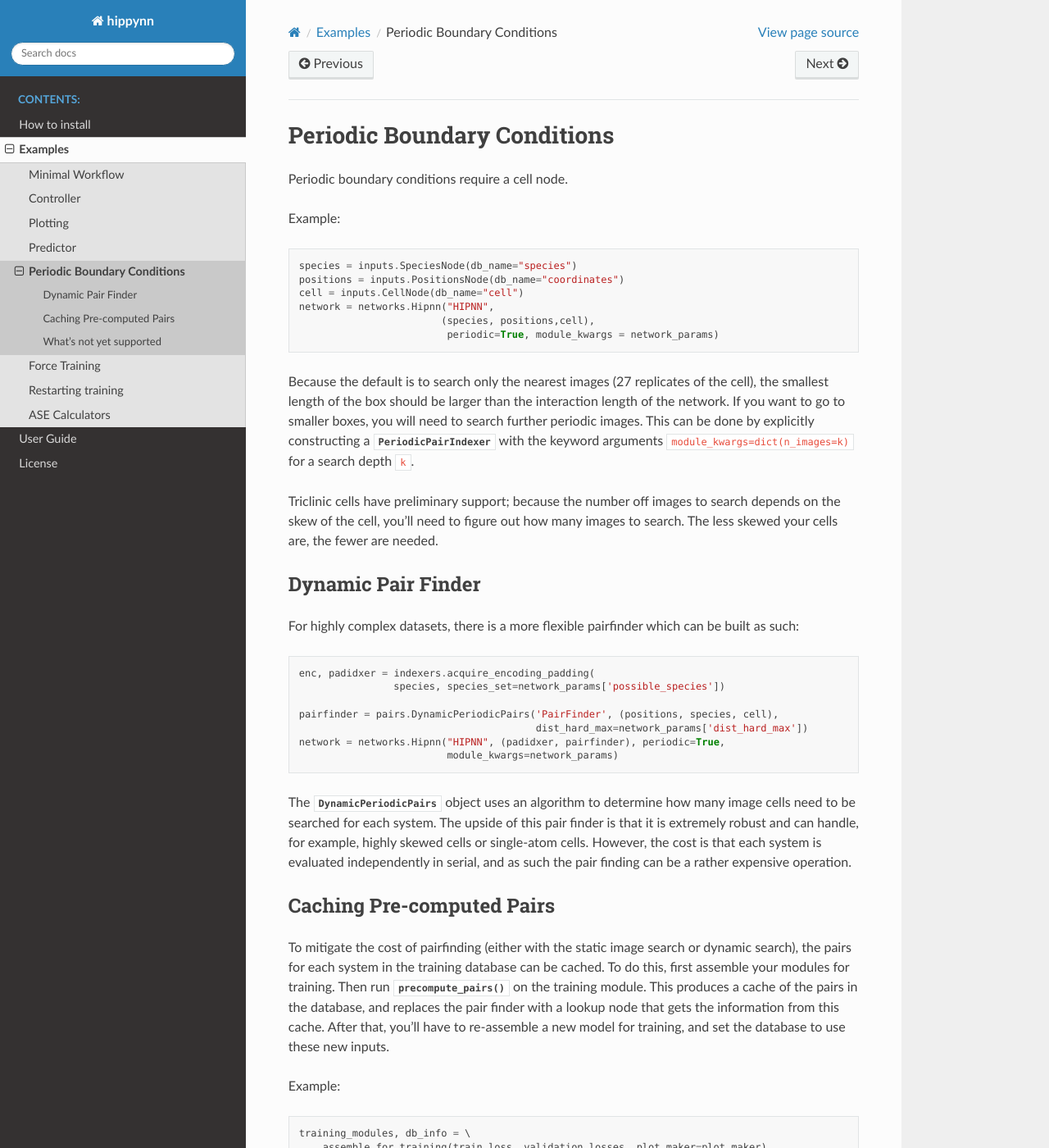
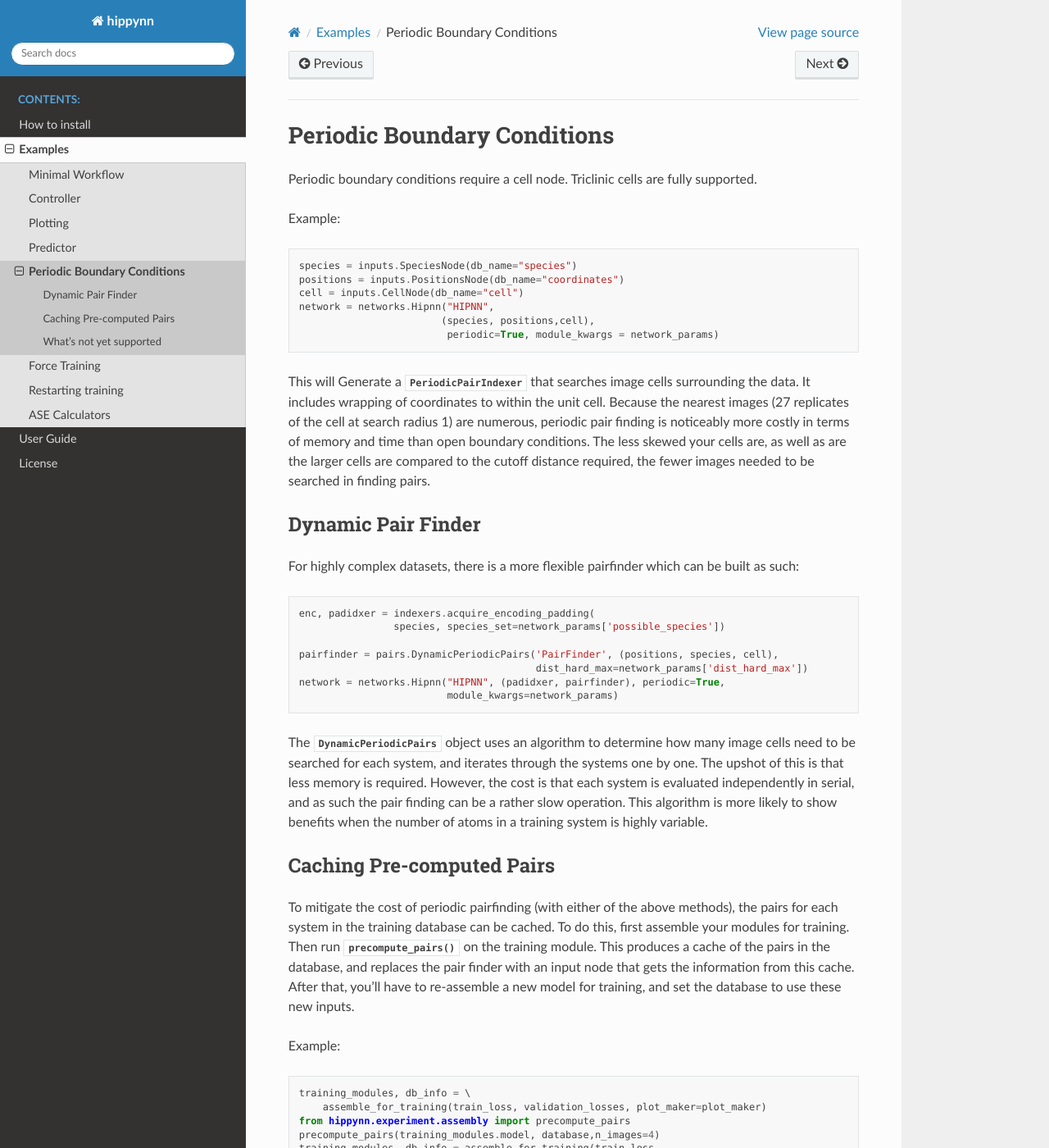
Before and after one commit to lanl/hippynn, a Sphinx documentation site: the page built from docs/source/examples/periodic.rst, in a window 1280 px wide and 1400 px high. Shown: the whole window at 82% size. Built offline with Sphinx 7.4.7 and the Read the Docs theme 2.0.0, drawn with Linux system fonts in a browser that asks for light colours; pages that are not in the unit, such as notebooks, are missing from menus; some of the changed text lies outside the part shown.

Commit message:
Docs and examples update

```diff
--- a/docs/source/examples/periodic.rst
+++ b/docs/source/examples/periodic.rst
@@ -2,7 +2,7 @@ Periodic Boundary Conditions
 ============================
 
 
-Periodic boundary conditions require a cell node.
+Periodic boundary conditions require a cell node. Triclinic cells are fully supported.
 
 Example::
 
@@ -14,15 +14,14 @@ Example::
                              periodic=True, module_kwargs = network_params)
 
 
-Because the default is to search only the nearest images (27 replicates of the cell),
-the smallest length of the box should be larger than the interaction length of the network.
-If you want to go to smaller boxes, you will need to search further periodic images.
-This can be done by explicitly constructing a :class:`~hippynn.graphs.nodes.pairs.PeriodicPairIndexer`
-with the keyword arguments ``module_kwargs=dict(n_images=k)`` for a search depth ``k``.
+This will Generate a :class:`~hippynn.graphs.nodes.pairs.PeriodicPairIndexer`
+that searches image cells surrounding the data. It includes wrapping of coordinates
+to within the unit cell. Because the nearest images (27 replicates of the cell at
+search radius 1) are numerous, periodic pair finding is noticeably more costly in terms of
+memory and time than open boundary conditions. The less skewed your cells are, as well as
+are the larger cells are compared to the cutoff distance required,
+the fewer images needed to be searched in finding pairs.
 
-Triclinic cells have preliminary support; because the number off images to
-search depends on the skew of the cell, you'll need to figure out how many images to search.
-The less skewed your cells are, the fewer are needed.
 
 Dynamic Pair Finder
 -------------------
@@ -38,24 +37,24 @@ can be built as such::
                              module_kwargs=network_params)
 
 The :class:`~hippynn.graphs.nodes.pairs.DynamicPeriodicPairs` object uses an algorithm to
-determine how many image cells need to be searched for each system.
-The upside of this pair finder is that it is extremely robust and can handle,
-for example, highly skewed cells or single-atom cells.
+determine how many image cells need to be searched for each system, and iterates through
+the systems one by one. The upshot of this is that less memory is required.
 However, the cost is that each system is evaluated independently in serial,
-and as such the pair finding can be a rather expensive operation.
+and as such the pair finding can be a rather slow operation. This algorithm is
+more likely to show benefits when the number of atoms in a training system is highly
+variable.
 
 Caching Pre-computed Pairs
 --------------------------
 
-To mitigate the cost of pairfinding (either with the static image search or dynamic search),
+To mitigate the cost of periodic pairfinding (with either of the above methods),
 the pairs for each system in the training database can be cached. To do this,
 first assemble your modules for training. Then run
 :func:`~hippynn.experiment.assembly.precompute_pairs` on the training module.
 This produces a cache of the pairs in the database, and replaces the
-pair finder with a lookup node that gets the information from this cache.
+pair finder with an input node that gets the information from this cache.
 After that, you'll have to re-assemble a new model for training,
 and set the database to use these new inputs.
-
 
 Example::
 
@@ -67,13 +66,18 @@ Example::
                                                           validation_losses,plot_maker=plot_maker)
         database.inputs = db_info['inputs']
 
+Caching pairs has several caveats. By default it produces a sparse output,
+this sparse tensor cannot be used with the ``n_workers`` argument on a dataloader,
+due to current limitations in pytorch. As such we recommend you move the
+dataset to a GPU and use ``n_workers=None`` when caching pairs.
+
 What's not yet supported
 ------------------------
 During training, we don't yet have support for mixed PBCs where
 some directions are periodic and others are open.
-However, the ASE interface can handle simulation for such systems,
-because ASE handles neighbor finding.
+However, the ASE interface can almost (but not quite yet) handle
+simulations for such systems, because in this case ASE handles neighbor finding.
 
 We also don't have support for mixed datasets of open and closed boundaries.
-To deal with this, you could embed your open systems in a very large box as
+To deal with this, you can embed your open systems in a very large box as
 a pre-processing step.
```
Also changed, not shown: docs/source/user_guide/settings.rst (+22 -3 lines), 2 other files.
